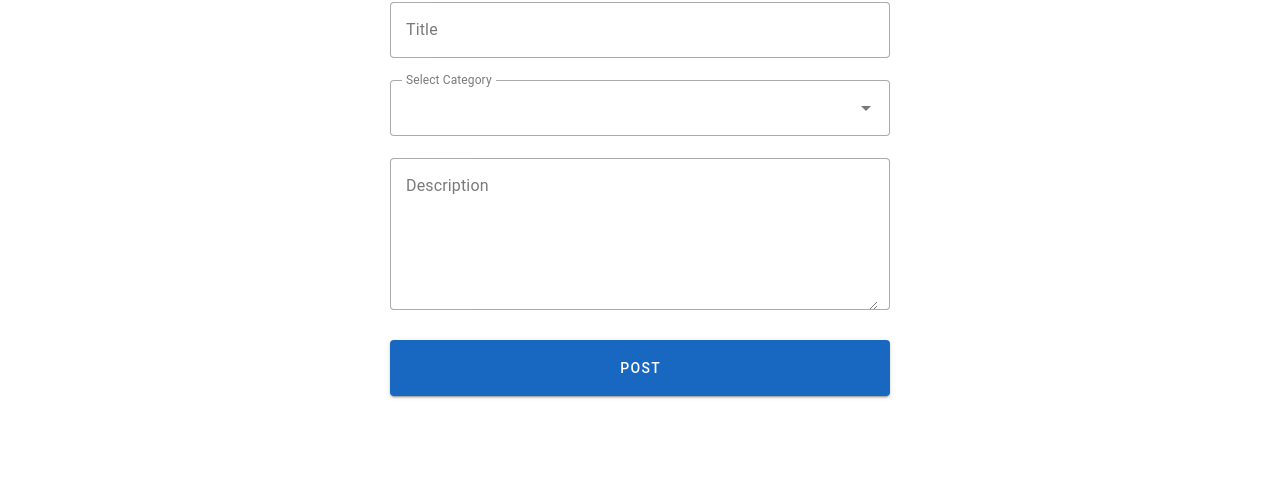
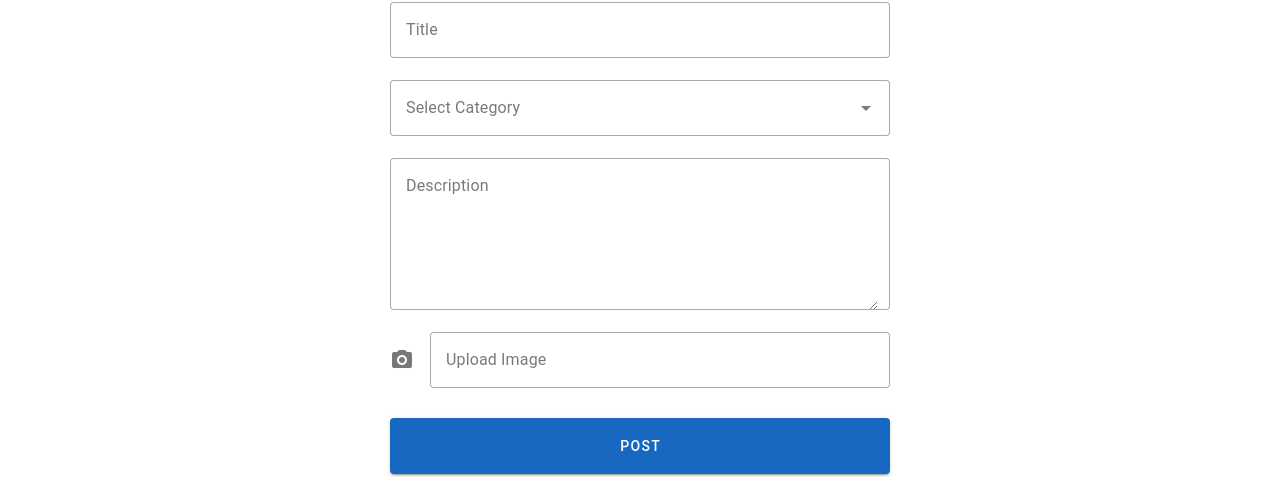
Before and after one commit to jackygomes/nuxt_blog_app, a Nuxt app: page /admin/create-post in a window 1280 px wide. Shown: the part 198-675 px from the top of the page. Built offline with nearby package versions, Linux system fonts and the light colour scheme; no server answers; the database is empty.

Commit message:
create post functionality

```diff
--- a/pages/admin/create-post.vue
+++ b/pages/admin/create-post.vue
@@ -6,21 +6,49 @@ const store = useBlogStore();
 const { categories } = storeToRefs(store);
 
 const title = ref("");
-const selectedCategory = ref("");
+const selectedCategory = ref(null);
 const description = ref("");
+const imageFile = ref(null);
+const alert = ref(false);
 
 const createPost = async () => {
+  let uploadedFilePath = "";
+  const timeStamp = Date.now() - 5 * 60 * 1000;
   try {
-    const { id } = selectedCategory.value;
+    const imageName = imageFile.value.name.split(" ");
+    const filePath = `post-image/${timeStamp}_${imageName.join("_")}`;
+
+    if (!imageFile.value) return;
+    const { data, error } = await supabase.storage
+      .from("nuxt_blog_app_storage")
+      .upload(filePath, imageFile.value);
+
+    if (data) {
+      const { data } = supabase.storage
+        .from("nuxt_blog_app_storage")
+        .getPublicUrl(filePath);
+
+      uploadedFilePath = data.publicUrl;
+    }
+  } catch (error) {
+    console.log("Post Image Upload error: ", error);
+  }
+  try {
     const insertPost = {
       title: title.value,
       category: selectedCategory.value,
       description: description.value,
+      imageUrl: uploadedFilePath,
     };
     const { data, error } = await supabase.from("Posts").insert(insertPost);
     title.value = "";
-    selectedCategory.value = "";
+    selectedCategory.value = null;
     description.value = "";
+    imageFile.value = null;
+    alert.value = true;
+    setTimeout(() => {
+      alert.value = false;
+    }, [3000]);
   } catch (error) {
     console.log("Post insert error: ", error);
   }
@@ -33,6 +61,19 @@ const itemProps = (item) => {
   };
 };
 
+const InputRules = {
+  fileUpload: [
+    (value) => {
+      return (
+        !value ||
+        !value.length ||
+        value[0].size < 4000000 ||
+        "Image size should be less than 4 MB!"
+      );
+    },
+  ],
+};
+
 definePageMeta({
   middleware: ["auth"],
 });
@@ -42,6 +83,14 @@ definePageMeta({
   <v-container>
     <h5 class="text-h5 font-weight-bold pb-2 text-center">Create Article</h5>
     <v-sheet class="mx-auto pt-12" width="500">
+      <v-alert
+        v-if="alert"
+        class="mb-4"
+        title="Posted Successfully"
+        type="success"
+        variant="tonal"
+        border="start"
+      ></v-alert>
       <v-form fast-fail @submit.prevent="createPost()">
         <v-text-field
           v-model="title"
@@ -64,6 +113,16 @@ definePageMeta({
           label="Description"
         ></v-textarea>
 
+        <v-file-input
+          v-model="imageFile"
+          :rules="InputRules.fileUpload"
+          accept="image/png, image/jpeg, image/bmp"
+          label="Upload Image"
+          placeholder="Upload Image"
+          prepend-icon="mdi-camera"
+          variant="outlined"
+        ></v-file-input>
+
         <v-btn
           class="mt-2 py-7"
           color="primary"
```
